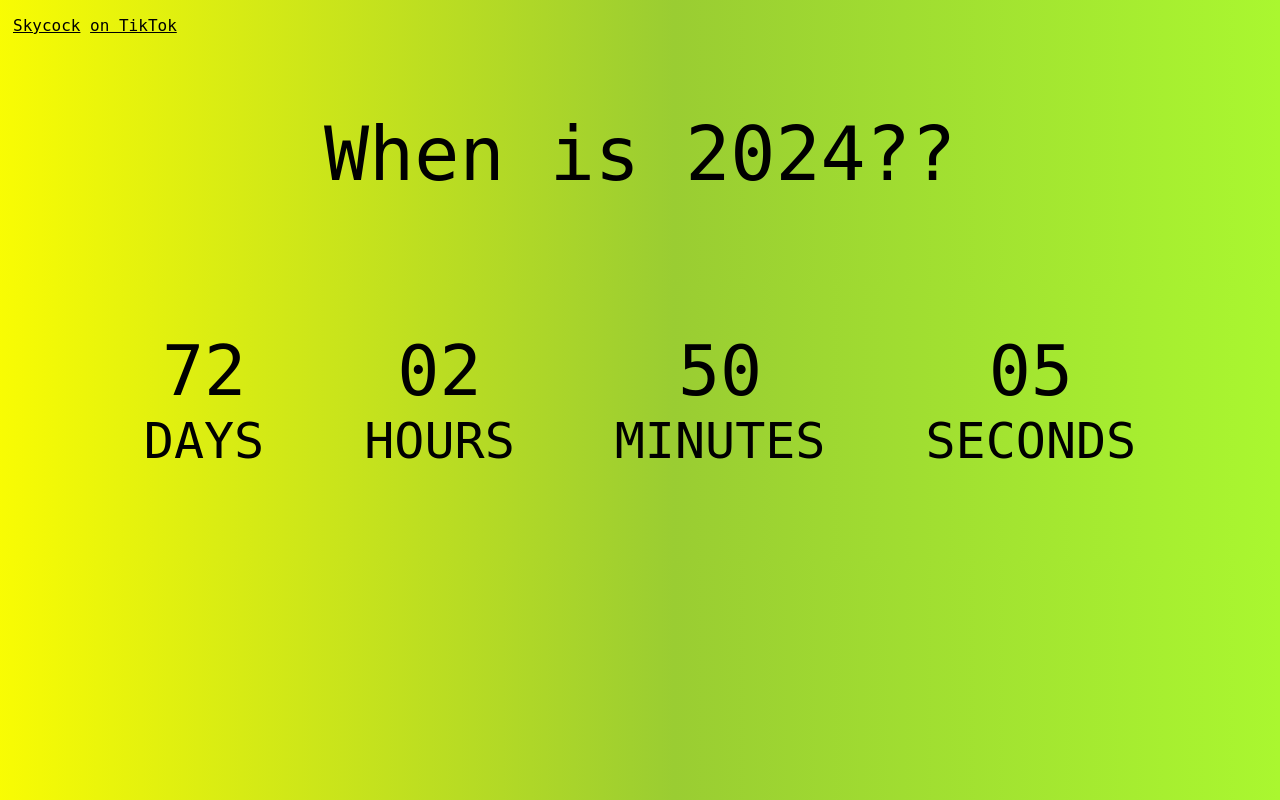
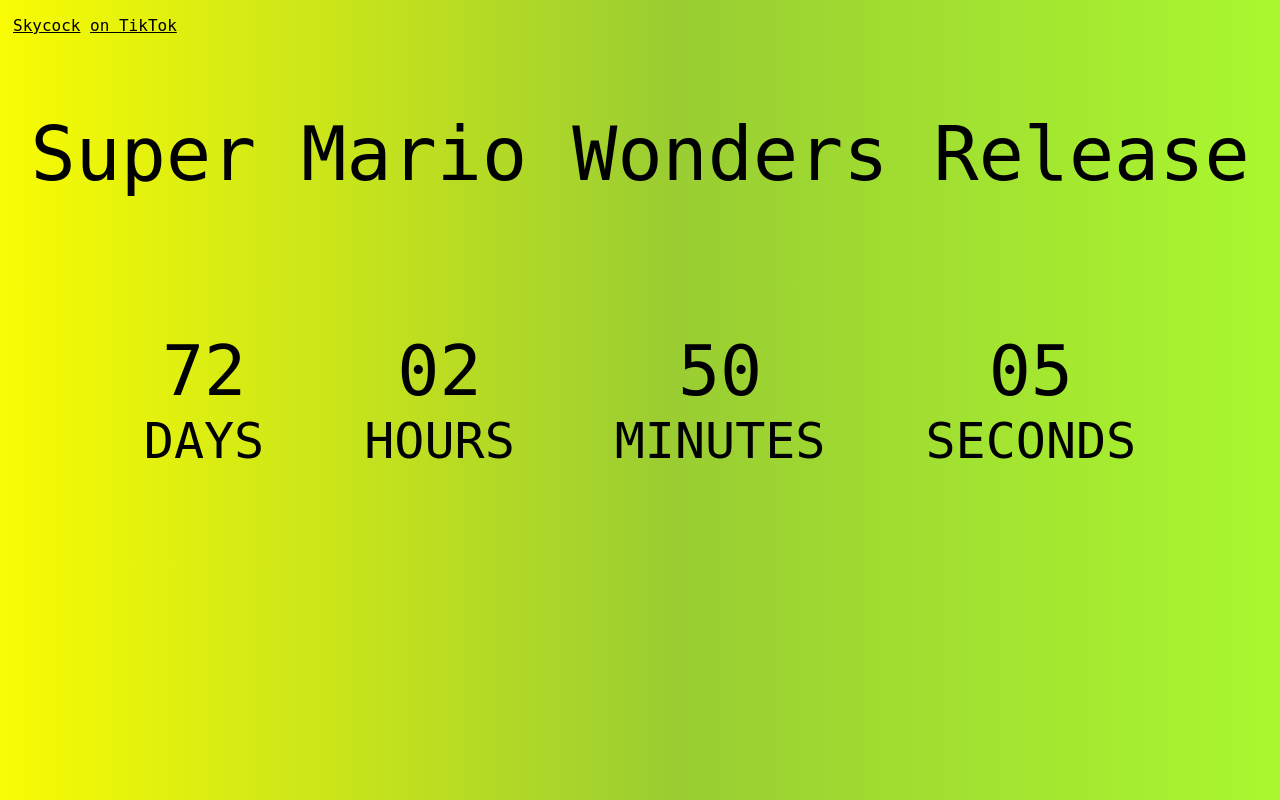
Before and after one commit to Skyy-Development/stream-counter, a plain HTML site: page index.html in a window 1280 px wide. Drawn offline with Linux system fonts and the light colour scheme.

Commit message:
Update index.html

```diff
--- a/index.html
+++ b/index.html
@@ -3,14 +3,14 @@
 <link rel="stylesheet" href="./css/countdownstyle.css">
 <head>
     <meta charset="UTF-8">
-    <title>When is 2024?</title>
+    <title>Super Mario Wonders</title>
 </head>
 <body class="body">
 <div class="links">
     <p><a href="#">Skycock</a> <a href="#">on TikTok</a></p>
 </div>
 <div class="title">
-    <p>When is 2024??</p>
+    <p>Super Mario Wonders Release</p>
 </div>
 <div class="page">
     <div class="countdown-col col">
```
